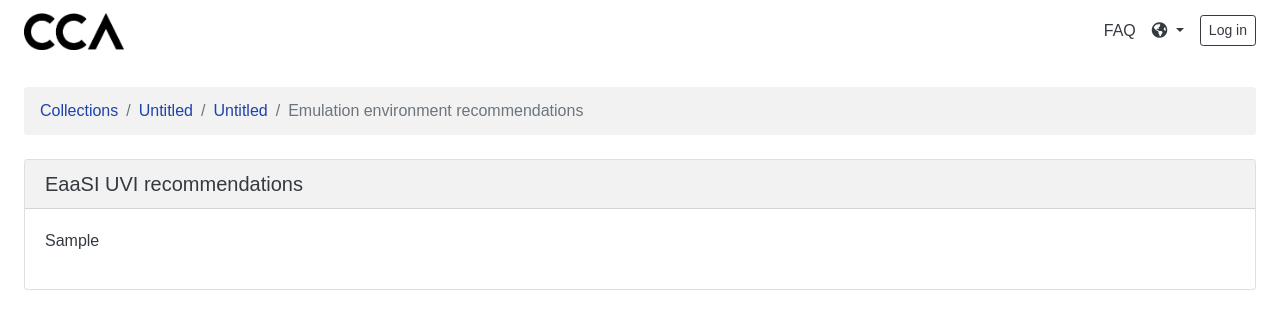
After one commit to CCA-Public/scope, a Django app: template templates/dip_recommendations.html in a window 1280 px wide. The commit adds this page. Shown: the top 329 px of the page. Run offline with Django 3.2, Linux system fonts and the light colour scheme; the template is opened without the code that fills it: most values are stand-ins (such as "Sample title", 1, 10 or a date in 2020); style sheets or scripts are compiled from the project's sources; parts of the project's set-up code (start-up, migrations or seed data) failed here and were passed over; some libraries are stand-ins or nearby versions; some web fonts are replaced.

Commit message:
Demo MVP EaaSI integration with eaasi-uvi-client

```diff
--- a/docker-compose.yml
+++ b/docker-compose.yml
@@ -16,6 +16,7 @@ services:
       - ES_HOSTS=elasticsearch:9200
       - CELERY_BROKER_URL=redis://redis:6379
       - SS_HOSTS=http://test:test@192.168.1.128:62081
+      - EAASI_HOST=https://eaas.archivematica.net
     volumes:
       - node_modules:/src/node_modules
       - .:/src
--- a/requirements/base.txt
+++ b/requirements/base.txt
@@ -6,6 +6,7 @@ django-modeltranslation==0.16.1
 django-npm==1.0.0
 djangorestframework==3.12.2
 django-widget-tweaks==1.4.8
+eaasi-uvi-client==0.1.0
 elasticsearch==7.13.0
 elasticsearch-dsl==7.3.0 # pyup: <8.0
 envparse==0.2.0
--- a/scope/settings.py
+++ b/scope/settings.py
@@ -211,3 +211,7 @@ REST_FRAMEWORK = {
 SS_HOSTS = env(
     "SS_HOSTS", cast=list, subcast=str, postprocessor=ss_hosts_parser, default=[]
 )
+
+# EaaSI
+
+EAASI_HOST = env("EAASI_HOST")
--- a/scope/urls.py
+++ b/scope/urls.py
@@ -47,6 +47,7 @@ urlpatterns = [
     url(r"^folder/(?P<pk>\d+)/delete/$", views.delete_dip, name="delete_dip"),
     url(r"^folder/(?P<pk>\d+)/$", views.dip, name="dip"),
     url(r"^folder/(?P<pk>\d+)/download$", views.download_dip, name="download_dip"),
+    url(r"^folder/(?P<pk>\d+)/recommend$", views.recommend_dip_environments, name="recommend_dip_environments"),
     url(r"^object/(?P<pk>[-\w-]+)$", views.digital_file, name="digital_file"),
     url(r"^new_folder/", views.new_dip, name="new_dip"),
     url(r"^orphan_folders/", views.orphan_dips, name="orphan_dips"),
--- a/templates/dip.html
+++ b/templates/dip.html
@@ -43,6 +43,7 @@
           </p>
           <p>{% trans "By clicking on the button below you'll download all the digital files included in this folder." %}</p>
           <a href="{% url 'download_dip' dip.pk %}" class="btn btn-primary">{% trans "Download DIP" %}</a>
+          <a href="{% url 'recommend_dip_environments' dip.pk %}" class="btn btn-primary">{% trans "Recommend emulation environments" %}</a>
         </div>
       </div>
     </div>
--- /dev/null
+++ b/templates/dip_recommendations.html
@@ -0,0 +1,26 @@
+{% extends 'base.html' %}
+
+{% load custom_tags %}
+{% load i18n %}
+
+{% block title %}
+{% blocktrans %}Folder {{ dip }} - EaaSI UVI recommendations{% endblocktrans %}
+{% endblock %}
+
+{% block content %}
+  <ol class="breadcrumb">
+    {% trans "Untitled" as untitled %}
+    <li class="breadcrumb-item"><a href="{% url 'collections' %}">{% trans "Collections" %}</a></li>
+    <li class="breadcrumb-item"><a href="{% url 'collection' dip.collection.pk %}">{{ dip.collection.dc.title|default:untitled }}</a></li>
+    <li class="breadcrumb-item"><a href="{% url 'dip' dip.pk %}">{{ dip.dc.title|default:untitled }}</a></li>
+    <li class="breadcrumb-item active">{% trans "Emulation environment recommendations" %}</li>
+  </ol>
+  <div class="card mt-4">
+    <div class="card-header">
+      <h5 class="mb-0">{% trans "EaaSI UVI recommendations" %}</h5>
+    </div>
+    <div class="card-body">
+      <p>{{ api_results }}</p>
+    </div>
+  </div>
+{% endblock %}
```
Also changed, not shown: scope/views.py (+31 -0 lines).
